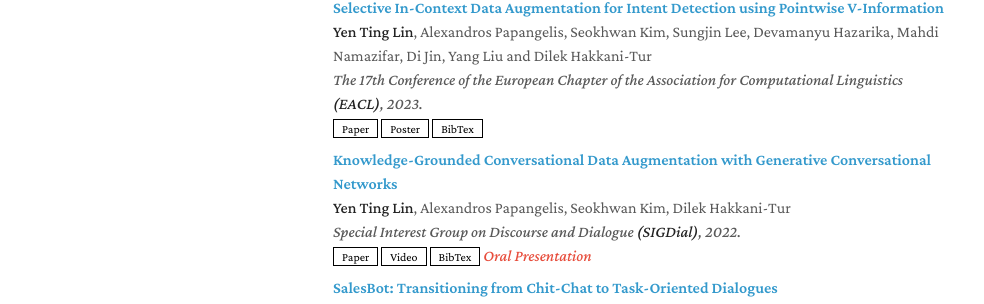
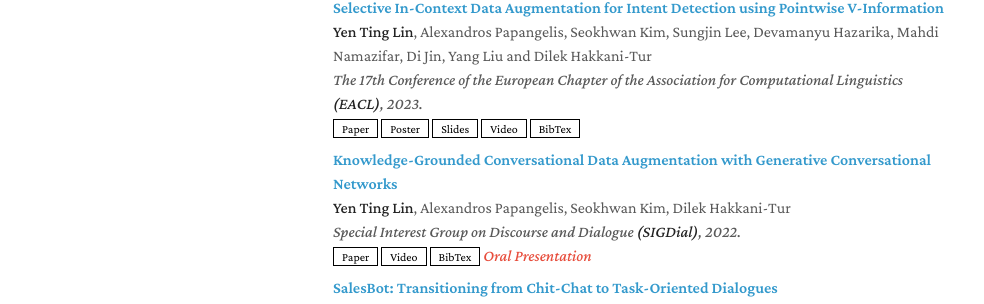
Before and after one commit to adamlin120/adamlin120.github.io, a Jekyll site: the page built from index.md, in a window 1280 px wide and 1200 px high. Shown: the part 524-828 px from the top of the window, without its empty margins (157-1141 px from the left). Built offline with Jekyll 4.4.1, drawn with Linux system fonts in a browser that asks for light colours; nearby versions of some CDN libraries; a style sheet for code colours, icons or effects is not loaded; our own code applies the rules of GitHub Pages for plain Markdown files.

Commit message:
Add slides and video - EACL 2023

```diff
--- a/_includes/publications.md
+++ b/_includes/publications.md
@@ -12,6 +12,8 @@
     <div class="links">
       <a href="https://arxiv.org/pdf/2302.05096.pdf" class="btn btn-sm z-depth-0" role="button" target="_blank" style="font-size:12px;">Paper</a>
       <a href="https://ytlin.s3.ap-northeast-1.amazonaws.com/data/icda_poster.pdf" class="btn btn-sm z-depth-0" role="button" target="_blank" style="font-size:12px;">Poster</a>
+      <a href="https://ytlin.s3-ap-northeast-1.amazonaws.com/data/icda_slides.pdf" class="btn btn-sm z-depth-0" role="button" target="_blank" style="font-size:12px;">Slides</a>
+      <a href="https://youtu.be/klN--Y7pttU" class="btn btn-sm z-depth-0" role="button" target="_blank" style="font-size:12px;">Video</a>
       <a href="https://dblp.uni-trier.de/rec/journals/corr/abs-2302-05096.html?view=bibtex" class="btn btn-sm z-depth-0" role="button" target="_blank" style="font-size:12px;">BibTex</a>
     </div>
   </div>
```
